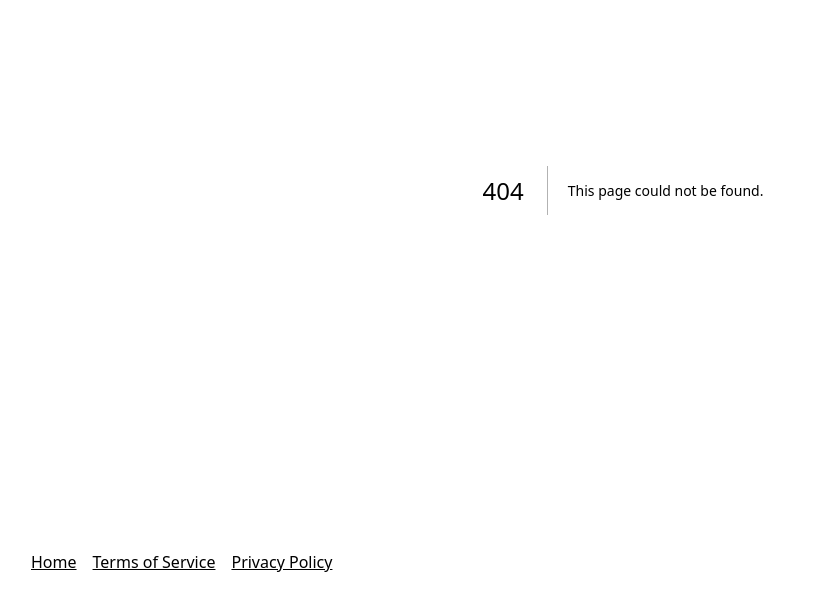
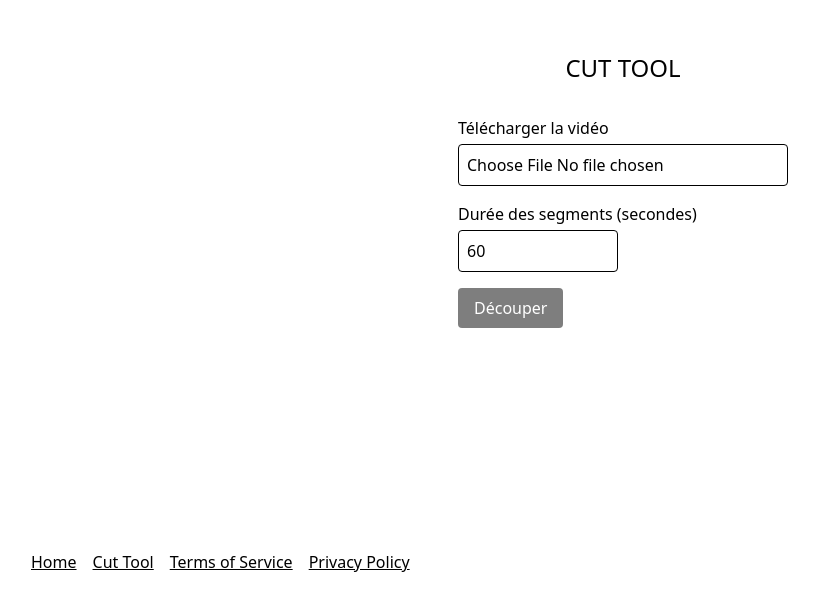
Before and after one commit to bahoooz/front-tiktok-api, a Next.js app: page /cut-tool in a window 1280 px wide. Before the commit this address had no page. Shown: the part 210-800 px from the top of the page, without its empty margins (17-836 px from the left). Built offline with nearby package versions, Linux system fonts and the light colour scheme.

Commit message:
add new cut tool almost finish

```diff
--- /dev/null
+++ b/app/components/CutTool.tsx
@@ -0,0 +1,95 @@
+"use client";
+
+import React, { useState } from "react";
+
+export default function CutTool() {
+  const [file, setFile] = useState<File | null>(null);
+  const [duration, setDuration] = useState<number>(60);
+  const [loading, setLoading] = useState(false);
+  const [success, setSuccess] = useState(false);
+  const [error, setError] = useState<string | null>(null);
+
+  const onFileChange = (e: React.ChangeEvent<HTMLInputElement>) => {
+    const f = e.target.files?.[0] || null;
+    setFile(f);
+  };
+
+  const onSubmit = async (e: React.FormEvent) => {
+    e.preventDefault();
+    setError(null);
+    if (!file) {
+      setError("Choisis une vidéo d'abord");
+      return;
+    }
+    if (!duration || duration <= 0) {
+      setError("Durée de segment invalide");
+      return;
+    }
+
+    try {
+      setLoading(true);
+
+      // 1) préparer le form-data
+      const formData = new FormData();
+      formData.append("file", file);
+
+      // 2) envoyer au backend
+      const res = await fetch(
+        `http://localhost:4001/cut?duration=${duration}`,
+        {
+          method: "POST",
+          body: formData,
+        }
+      );
+
+      if (!res.ok) {
+        throw new Error(`HTTP ${res.status}`);
+      }
+
+      const data = await res.json();
+      setSuccess(data.message);
+    } catch (err: any) {
+      setError(err.message ?? "Erreur inconnue");
+    } finally {
+      setLoading(false);
+    }
+  };
+
+  return (
+    <form onSubmit={onSubmit} className="space-y-4">
+      <div>
+        <label className="block mb-1 font-medium">Télécharger la vidéo</label>
+        <input
+          type="file"
+          accept=".mp4,.mkv,.mov,.webm"
+          onChange={onFileChange}
+          className="border p-2 rounded w-full"
+        />
+      </div>
+
+      <div>
+        <label className="block mb-1 font-medium">
+          Durée des segments (secondes)
+        </label>
+        <input
+          type="number"
+          min={1}
+          value={duration}
+          onChange={(e) => setDuration(Number(e.target.value))}
+          className="border p-2 rounded w-40"
+        />
+      </div>
+
+      <button
+        type="submit"
+        disabled={loading || !file}
+        className="px-4 py-2 rounded bg-black text-white disabled:opacity-50"
+      >
+        {loading ? "Envoi…" : "Découper"}
+      </button>
+
+      {error && <p className="text-red-600">{error}</p>}
+      {success && <p className="text-green-600">{success}</p>}
+    </form>
+  );
+}
--- a/app/components/Footer.tsx
+++ b/app/components/Footer.tsx
@@ -6,6 +6,9 @@ export default function Footer() {
     <footer className="absolute bottom-4 left-12 flex gap-4">
       <Link href={"/"} className="underline">
         Home
+      </Link>
+      <Link href={"/cut-tool"} className="underline">
+        Cut Tool
       </Link>
       <Link href={"/terms"} className="underline">
         Terms of Service
--- a/app/components/ListTiktok.tsx
+++ b/app/components/ListTiktok.tsx
@@ -46,6 +46,11 @@ export default function ListTiktok() {
               <h4 className="text-sm">
                 <span className="underline">OperationID :</span> {v.operationId}
               </h4>
+              {v.url_link && (
+                <h5 className="text-sm">
+                  <span className="underline">URL :</span> {v.url_link}
+                </h5>
+              )}
               {v.uri && (
                 <h5 className="text-sm">
                   <span className="underline">URI :</span> {v.uri}
--- /dev/null
+++ b/app/cut-tool/page.tsx
@@ -0,0 +1,11 @@
+import React from "react";
+import CutTool from "../components/CutTool";
+
+export default function CutToolPage() {
+  return (
+    <div className="flex flex-col gap-8 justify-center items-center h-dvh px-4">
+      <h1 className="text-2xl">CUT TOOL</h1>
+      <CutTool />
+    </div>
+  );
+}
--- a/types.ts
+++ b/types.ts
@@ -6,5 +6,6 @@ export type Video = {
   isPosted: boolean;
   prompt: string;
   uri: string;
+  url_link: string;
   createdAt: string;
 };
```
